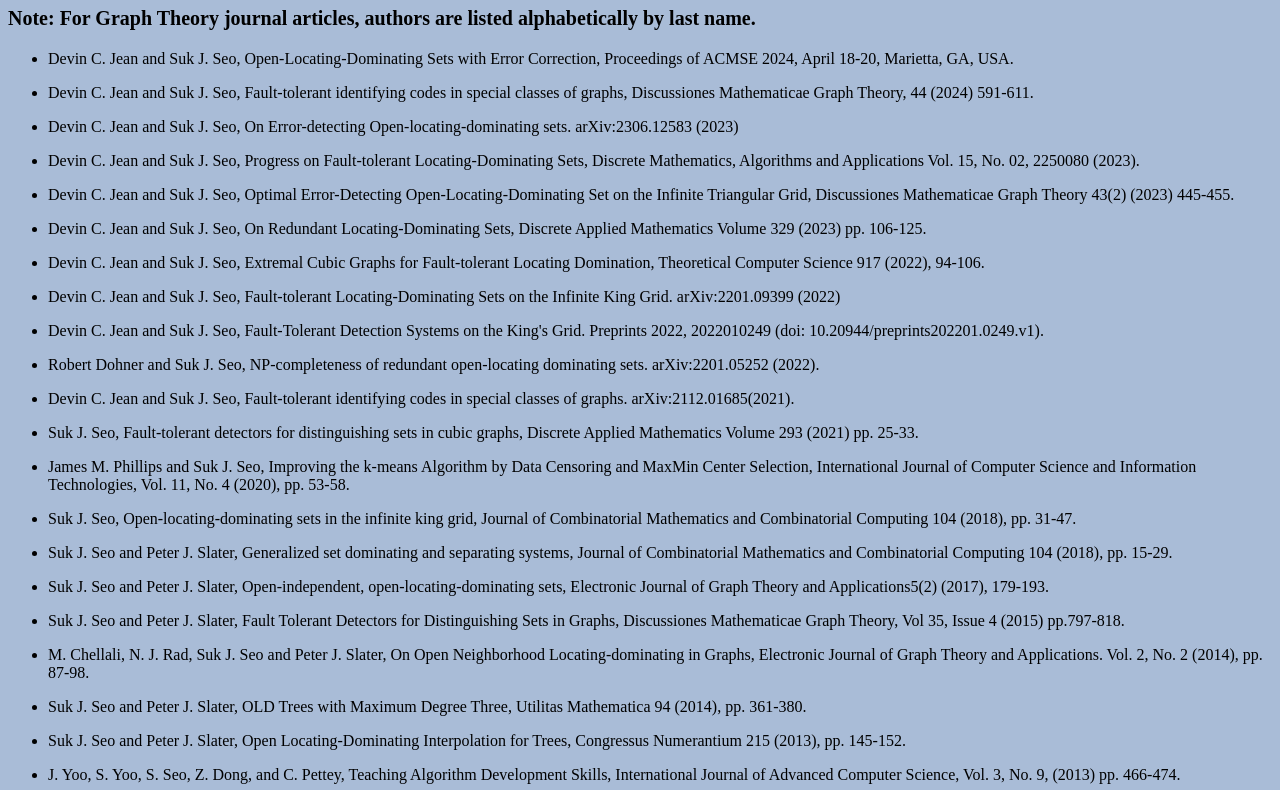
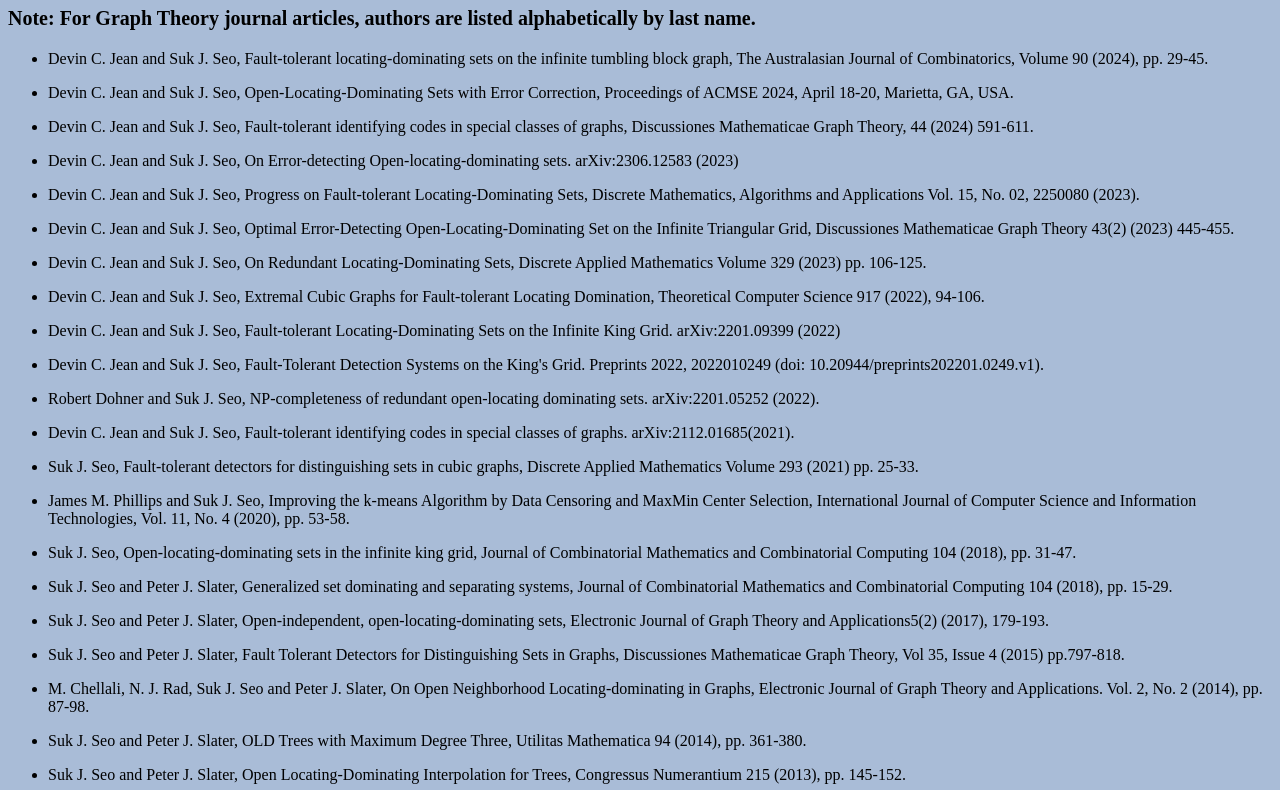
Before and after one commit to sukjaiseo/sukjaiseo.github.io, a plain HTML site: page publications.html in a window 1280 px wide. Shown: the part 73-863 px from the top of the page. Drawn offline with Linux system fonts and the light colour scheme.

Commit message:
Add files via upload

```diff
--- a/publications.html
+++ b/publications.html
@@ -7,6 +7,9 @@
 <h3 style="font-size:125%;">Note: For Graph Theory journal articles, authors are listed alphabetically by last name.</h3>
 
 <ul style="font-size:100%;">
+
+<li><p>Devin C. Jean and Suk J. Seo, Fault-tolerant locating-dominating sets on the infinite tumbling block graph, The Australasian Journal of Combinatorics, Volume 90 (2024), pp. 29-45.
+</p></li>
 
 <li><p>Devin C. Jean and Suk J. Seo, Open-Locating-Dominating Sets with Error Correction, Proceedings of ACMSE 2024, April 18-20, Marietta, GA, USA.
 </p></li>
```
